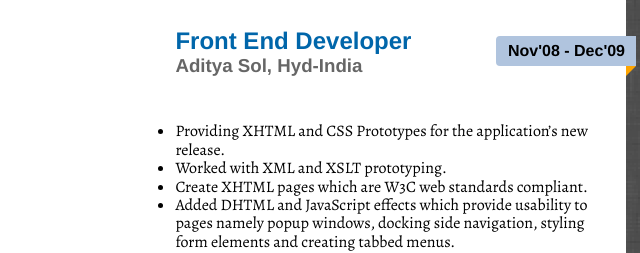
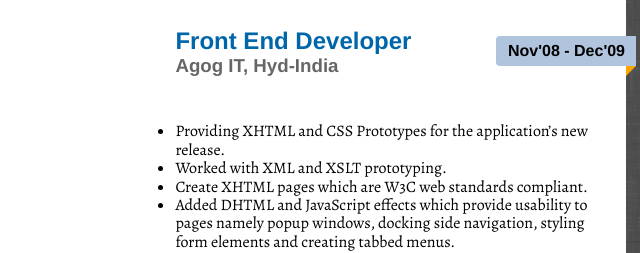
Before and after one commit to AbhinayDonadula/abhinaydonadula.github.com, a plain HTML site: page index.html in a window 1280 px wide. Shown: the part 3147-3400 px from the top of the page, 404-1044 px from the left. Drawn offline with nearby package versions, Linux system fonts and the light colour scheme; a web font is replaced by a local one.

Commit message:
Updated index.html

```diff
--- a/index.html
+++ b/index.html
@@ -228,7 +228,7 @@
 					<div class="item">
 						<h2 class="item-name">
 							<span class="skill-name">Front End Developer</span>
-							<h3 class="company-name">Aditya Sol, Hyd-India</h3>
+							<h3 class="company-name">Agog IT, Hyd-India</h3>
 							<div class="time ribbon">
 								<span class="timeline">Nov'08 - Dec'09</span>
 							</div>
```
